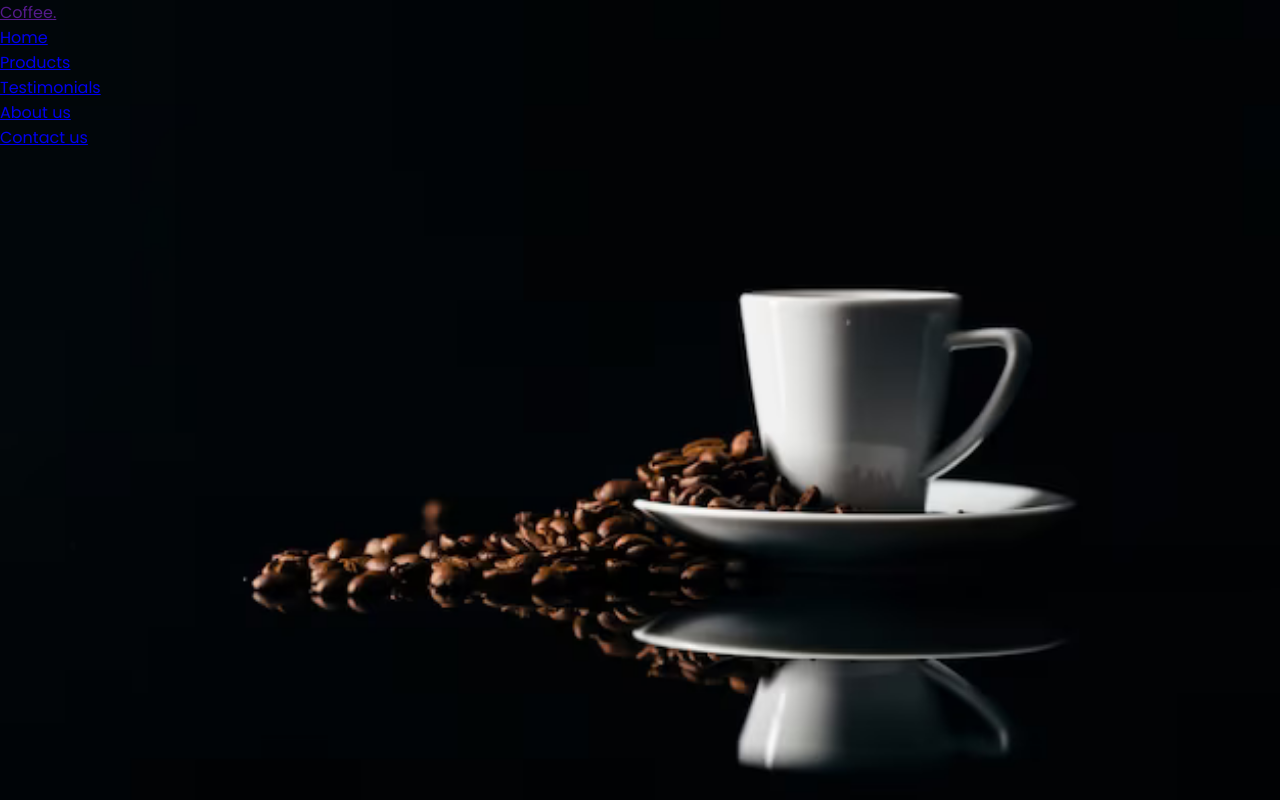
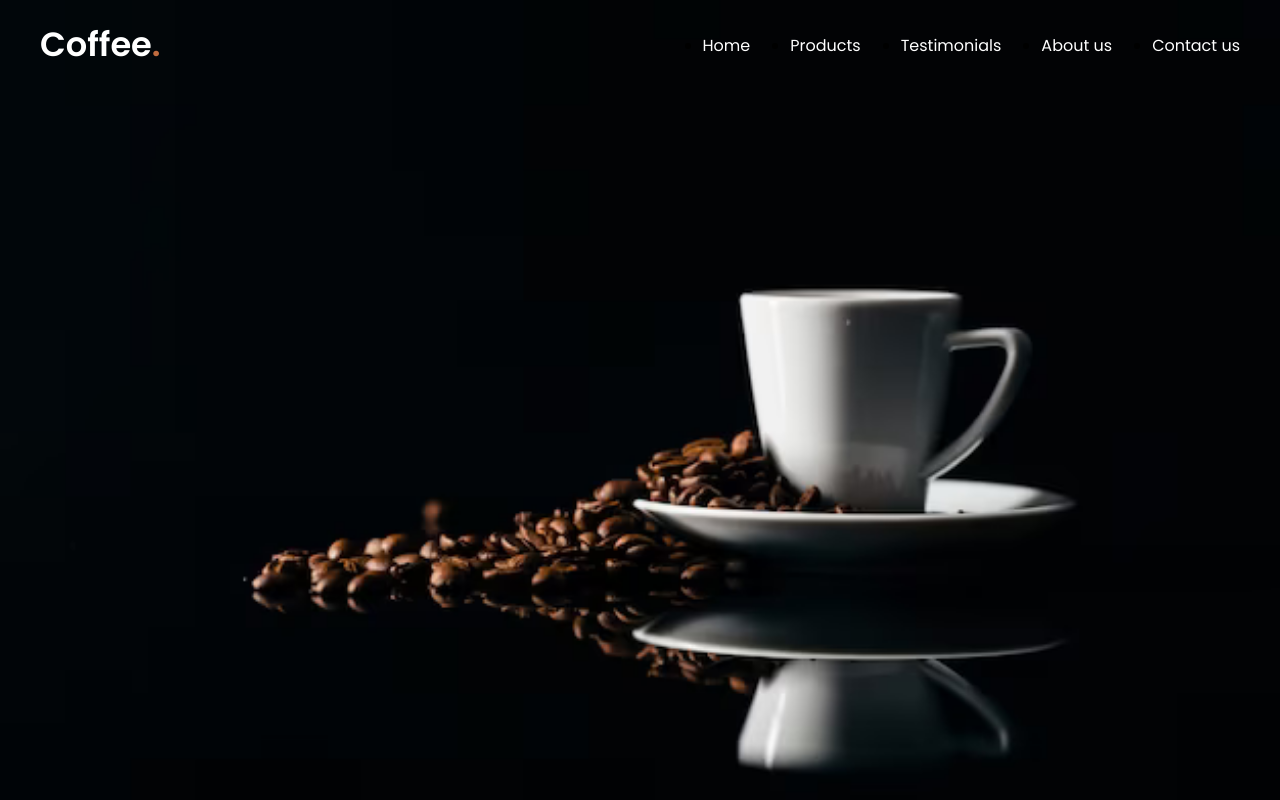
Before and after one commit to Christiannaira/coffee_website, a plain HTML site: page index.html in a window 1280 px wide. Drawn offline with nearby package versions, Linux system fonts and the light colour scheme.

Commit message:
feat: Styled the header part

```diff
--- a/index.html
+++ b/index.html
@@ -15,7 +15,7 @@
 
         <nav class="navbar">
 
-            <a href="">Coffee<span>.</span></a>
+            <a href="" class="logo">Coffee<span>.</span></a>
             <ul class="menu-links">
                 <li><a href="#">Home</a></li>
                 <li><a href="#">Products</a></li>
--- a/style.css
+++ b/style.css
@@ -14,3 +14,43 @@ body {
     background-position: center;
     background-size: cover;
 }
+
+header {
+    position: fixed;
+    top: 0;
+    left: 0;
+    width: 100%;
+    padding: 20px;
+}
+
+header .navbar {
+    display: flex;
+    align-items: center;
+    max-width: 1200px;
+    margin: 0 auto;
+    justify-content: space-between;
+}
+
+.navbar .logo {
+    font-size: 2.1rem;
+    font-weight: 600;
+}
+
+.navbar .logo span {
+    color: #C06B3E;
+}
+
+.navbar .menu-links {
+    display: flex;
+    gap: 40px;
+}
+
+.navbar a {
+    color: #fff;
+    text-decoration: none;
+    transition: 0.2s ease;
+}
+
+.navbar a:hover {
+    color: #C06B3E;
+}
```
